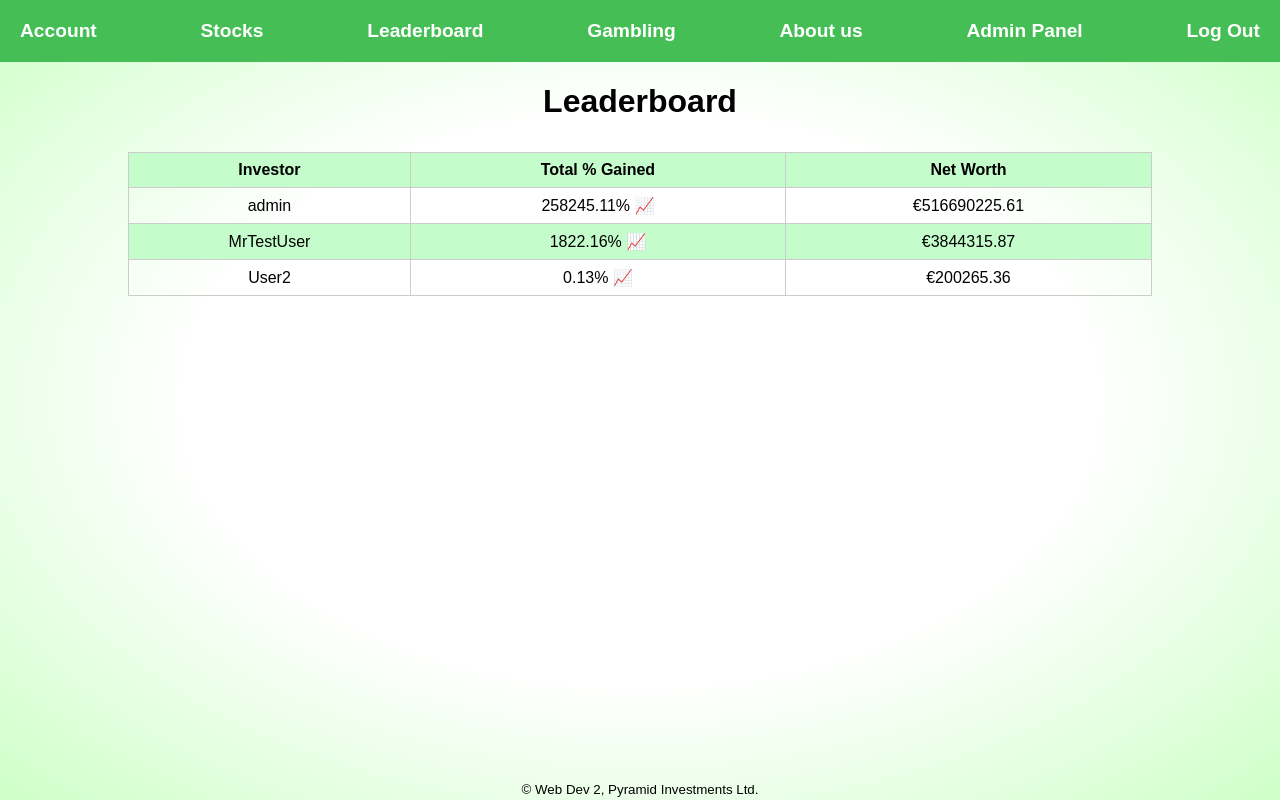
After one commit to liamcotter/CA1, a Flask app: page /leaderboard in a window 1280 px wide. The commit adds this page. Run offline with Flask 2, Linux system fonts and the light colour scheme; a user stored in the database is signed in; data comes from the database, SQL or seed files in the repository.

Commit message:
Fixed stock price and graphs

```diff
--- a/app.py
+++ b/app.py
@@ -1,6 +1,6 @@
 from flask import Flask, render_template, url_for, redirect, session, g, request, abort
 from flask_session import Session
-from forms import RegistrationForm, LoginForm, BuyForm, SellForm, AdminNewStockForm
+from forms import RegistrationForm, LoginForm, BuyForm, SellForm, AdminNewStockForm, GambleForm
 from database import get_db, close_db
 from werkzeug.security import generate_password_hash, check_password_hash
 from functools import wraps
@@ -9,8 +9,9 @@ from time import time, sleep
 import base64
 from io import BytesIO
 from matplotlib.figure import Figure
-from random import randint
+from random import randint, seed
 from price_gen import generate_new_stock_price
+from operator import itemgetter
 
 title = "Pyramid Investments Ltd."
 app = Flask(__name__)
@@ -21,11 +22,7 @@ app.teardown_appcontext(close_db)
 Session(app)
 
 """
-gamble
-leaderboard
-fix stock price
-add info for derek
-improve home page
+
 """
 
 def update_user_stats(username: str):
@@ -46,11 +43,13 @@ def update_user_stats(username: str):
             sell = 0
         total = buy-sell
         init_vals = db.execute("""SELECT time, valuation, sigma, mu, seed FROM stock_hist WHERE stock_uuid = ? ORDER BY time DESC LIMIT 1""", (uuid,)).fetchone()
-        value = generate_new_stock_price(init_vals["time"], init_vals["valuation"], init_vals["mu"], init_vals["sigma"], init_vals["seed"])
-        net_worths.append(value*total)
+        seed(init_vals["seed"])
+        random_seeds = [randint(0,9999) for _ in range(100)]
+        seed_no = random_seeds[int((time()//1)%100)]
+        price = generate_new_stock_price(init_vals["time"], init_vals["valuation"], init_vals["mu"], init_vals["sigma"],seed_no)
+        net_worths.append(price*total)
     cash_d = db.execute("""SELECT cash FROM user_hist WHERE username = ? ORDER BY time DESC LIMIT 1;""", (username,)).fetchone()
     cash = cash_d["cash"]
-    print("Update: ", cash, net_worths)
     if sum(net_worths) == 0:
         net_worth = cash
     else:
@@ -74,7 +73,6 @@ def login_required(view):
 def admin_required(view):
     @wraps(view)
     def wrapped_view(*args, **kwargs):
-        print("User:", g.user)
         if g.user != "admin":
             return redirect(url_for('login', next=request.url))
         return view(*args, **kwargs)
@@ -93,7 +91,10 @@ def api_stock(uuid):
         d["errcode"] = 1 # Only error possible
         d["error"] = "Invalid stock abbreviation"
         return d
-    price = generate_new_stock_price(init_vals["time"], init_vals["valuation"], init_vals["mu"], init_vals["sigma"], init_vals["seed"])
+    seed(init_vals["seed"])
+    random_seeds = [randint(0,9999) for _ in range(100)]
+    seed_no = random_seeds[int((time()//1)%100)]
+    price = generate_new_stock_price(init_vals["time"], init_vals["valuation"], init_vals["mu"], init_vals["sigma"],seed_no)
     d["price"] = price
     d["uuid"] = uuid
     d["time"] = time()//1
@@ -128,7 +129,10 @@ def stock(uuid):
             sellForm.quantity_sell.errors.append(f"You can only sell between 1 and {maxStock} stocks.")
         else:
             init_vals = db.execute("""SELECT time, valuation, sigma, mu, seed FROM stock_hist WHERE stock_uuid = ? ORDER BY time DESC LIMIT 1""", (uuid,)).fetchone()
-            price = generate_new_stock_price(init_vals["time"], init_vals["valuation"], init_vals["mu"], init_vals["sigma"], init_vals["seed"])
+            seed(init_vals["seed"])
+            random_seeds = [randint(0,9999) for _ in range(100)]
+            seed_no = random_seeds[int((time()//1)%100)]
+            price = generate_new_stock_price(init_vals["time"], init_vals["valuation"], init_vals["mu"], init_vals["sigma"],seed_no)
             update_user_stats(g.user)
             db.execute("""INSERT into transactions (username, time, stock_uuid, quantity, price, buy) VALUES (?, ?, ?, ?, ?, ?);""", (g.user, time()//1, uuid, quant, price*quant, False))
             db.commit()
@@ -136,7 +140,6 @@ def stock(uuid):
             cash = d["cash"]
             cash += price*quant
             net_worth = d["net_worth"]
-            print("Sold: ", cash, net_worth)
             db.execute("""INSERT INTO user_hist VALUES (?, ?, ?, ?);""", (g.user, time()//1, cash, net_worth))
             db.commit()
             sleep(1) # avoid duplicate user_info entry
@@ -145,7 +148,11 @@ def stock(uuid):
     elif buyForm.validate_on_submit() and buyForm.quantity_buy.data:
         quant = buyForm.quantity_buy.data
         init_vals = db.execute("""SELECT time, valuation, sigma, mu, seed FROM stock_hist WHERE stock_uuid = ? ORDER BY time DESC LIMIT 1""", (uuid,)).fetchone()
-        price = generate_new_stock_price(init_vals["time"], init_vals["valuation"], init_vals["mu"], init_vals["sigma"], init_vals["seed"])
+        # consistent randomness
+        seed(init_vals["seed"])
+        random_seeds = [randint(0,9999) for _ in range(100)]
+        seed_no = random_seeds[int((time()//1)%100)]
+        price = generate_new_stock_price(init_vals["time"], init_vals["valuation"], init_vals["mu"], init_vals["sigma"],seed_no)
         cash_worth = db.execute("""SELECT cash, net_worth FROM user_hist WHERE username = ? ORDER BY time DESC;""", (g.user,)).fetchone()
         cash = cash_worth["cash"]
         max_stock = cash // price
@@ -156,7 +163,6 @@ def stock(uuid):
             db.execute("""INSERT into transactions (username, time, stock_uuid, quantity, price, buy) VALUES (?, ?, ?, ?, ?, ?);""", (g.user, time()//1, uuid, quant, price*quant, True))
             db.commit()
             cash = cash - price*quant
-            print("Buy: ", cash, net_worth)
             db.execute("""INSERT INTO user_hist VALUES (?, ?, ?, ?);""", (g.user, time()//1, cash, net_worth))
             db.commit()
             sleep(1) # avoid duplicate user_info entry
@@ -167,19 +173,23 @@ def stock(uuid):
     init_vals = db.execute("""SELECT time, valuation, sigma, mu, seed FROM stock_hist WHERE stock_uuid = ? ORDER BY time DESC LIMIT 1""", (uuid,)).fetchone()
     t = init_vals["time"]
     curr_time = time()
-    diff = (curr_time - t) /100
-    print(diff)
+    size = 100
+    diff = (curr_time - t) / size
     valuations, time_x = [], []
-    for i in range(100):
+    seed(init_vals["seed"])
+    random_seeds = [randint(0,9999) for _ in range(size)]
+    for i in range(size):
         new_t = t + diff*i
-        price = generate_new_stock_price(t, init_vals["valuation"], init_vals["mu"], init_vals["sigma"], init_vals["seed"], curr_time=new_t)
-        time_x.append(new_t/(60*60))
+        seed_no = random_seeds[int((new_t//1)%size)]
+        price = generate_new_stock_price(t, init_vals["valuation"], init_vals["mu"], init_vals["sigma"], seed_no, curr_time=new_t)
+        time_x.append(new_t)
         valuations.append(price)
-    print(valuations)
     min_time = min(time_x)
-    time_x = [t-min_time for t in time_x]
+    time_x = [(t-min_time)/(3600) for t in time_x]
     fig = Figure()
     ax = fig.add_subplot()
+    ax.set_xlabel("Time (hours)")
+    ax.set_ylabel("Value (€)")
     ax.plot(time_x, valuations)
     ax.ticklabel_format(style='plain', useOffset=False)
     buf = BytesIO()
@@ -205,6 +215,11 @@ def stock(uuid):
 @login_required
 def query():
     db = get_db()
+    # Update for better data/records
+    users = db.execute("""SELECT username FROM users""").fetchall()
+    users = [user["username"] for user in users]
+    for user in users:
+        update_user_stats(user)
     stockList = []
     stocks = db.execute("""SELECT * FROM stock_name;""").fetchall()
     for stock in stocks:
@@ -213,7 +228,10 @@ def query():
         latest_info = db.execute("""SELECT * FROM stock_hist WHERE stock_uuid = ? ORDER BY time DESC;""", (uuid,)).fetchone()
         update_time = latest_info["time"]
         init_vals = db.execute("""SELECT time, valuation, sigma, mu, seed FROM stock_hist WHERE stock_uuid = ? ORDER BY time DESC LIMIT 1""", (uuid,)).fetchone()
-        price = generate_new_stock_price(init_vals["time"], init_vals["valuation"], init_vals["mu"], init_vals["sigma"], init_vals["seed"])
+        seed(init_vals["seed"])
+        random_seeds = [randint(0,9999) for _ in range(100)]
+        seed_no = random_seeds[int((time()//1)%100)]
+        price = generate_new_stock_price(init_vals["time"], init_vals["valuation"], init_vals["mu"], init_vals["sigma"],seed_no)
         share_count = latest_info["share_count"]
         market_value = round(share_count * price,2)
         last_update = (time() - update_time) //3600 # minutes ago
@@ -304,7 +322,10 @@ def account():
         if total > 0:
             d["total"] = total
             init_vals = db.execute("""SELECT time, valuation, sigma, mu, seed FROM stock_hist WHERE stock_uuid = ? ORDER BY time DESC LIMIT 1""", (uuid,)).fetchone()
-            value = generate_new_stock_price(init_vals["time"], init_vals["valuation"], init_vals["mu"], init_vals["sigma"], init_vals["seed"])
+            seed(init_vals["seed"])
+            random_seeds = [randint(0,9999) for _ in range(100)]
+            seed_no = random_seeds[int((time()//1)%100)]
+            value = generate_new_stock_price(init_vals["time"], init_vals["valuation"], init_vals["mu"], init_vals["sigma"],seed_no)
             d["net_worth"] = round(value*total,2)
             d["value"] = round(value,2)
             stock = db.execute("""SELECT name FROM stock_name WHERE stock_uuid = ?;""", (uuid,)).fetchone()
@@ -318,9 +339,11 @@ def account():
         x_time.append(instance["time"])
         y_net_worth.append(instance["net_worth"])
     min_time = min(x_time)
-    x_time = [(t-min_time) //60 for t in x_time]
+    x_time = [(t-min_time) /3600 for t in x_time]
     fig = Figure()
     ax = fig.add_subplot()
+    ax.set_xlabel("Time (hours)")
+    ax.set_ylabel("Net Worth (€)")
     ax.plot(x_time, y_net_worth)
     ax.ticklabel_format(style='plain', useOffset=False)
     buf = BytesIO()
@@ -343,8 +366,8 @@ def admin():
         init_valuation = form.valuation.data
         share_count = form.share_count.data
         start_time = time()
-        sigma = (randint(0,40000)-20000) /100000 # returns a value bewteen -0.2 and 0.2
-        mu = (randint(0,10000)-5000)/100000 # returns a value between -0.05 and 0.05
+        sigma = (randint(0,60000)-30000) /100000 # returns a value bewteen -0.3 and 0.3
+        mu = (randint(0,20000)-10000)/100000 # returns a value between -0.1 and 0.1
         seed = randint(0,100000)
         db = get_db()
         stocks = db.execute("""SELECT * FROM stock_name""").fetchall()
@@ -355,21 +378,79 @@ def admin():
                 form.stockname.errors.append("Stock name already exists.")
             if len(form.stockname.errors) != 0 or len(form.stockname.errors) != 0:
                 return render_template("admin.html", form=form,  title=title)
-        db.execute("""INSERT INTO stock_name VALUES (?, ?)""", (shorthand, stockname))
-        db.execute("""INSERT INTO stock_hist VALUES (?, ?, ?, ?, ?, ?, ?)""", (shorthand, start_time, init_valuation, share_count, sigma, mu, seed))
+        db.execute("""INSERT INTO stock_name VALUES (?, ?);""", (shorthand, stockname))
+        db.execute("""INSERT INTO stock_hist VALUES (?, ?, ?, ?, ?, ?, ?);""", (shorthand, start_time, init_valuation, share_count, sigma, mu, seed))
         db.commit()
         return redirect(url_for("query"))
     return render_template("admin.html", form=form,  title=title)
 
 @app.route("/gamble", methods=["GET","POST"])
+@login_required
 def gamble():
-    return render_template("gamble.html", title=title)
+    form = GambleForm()
+    if form.validate_on_submit():
+        db = get_db()
+        cash_d = db.execute("""SELECT cash, net_worth FROM user_hist WHERE username = ? ORDER BY time DESC LIMIT 1;""", (g.user,)).fetchone()
+        cash = cash_d["cash"]
+        net_worth = cash_d["net_worth"] - cash # stocks only
+        guess = form.guess.data
+        limit = form.limit.data
+        bet = form.bet.data
+        if bet > cash:
+            form.bet.errors.append("You cannot afford your bet!")
+            return render_template("gamble.html", title=title)
+        if guess > limit:
+            form.guess.errors.append("Guess cannot exceed the chosen limit.")
+            return render_template("gamble.html", title=title)
+        # to give a disadvantage to the user, I make limit+1 options. This reduces the expected value without changing the prize
+        # It is deceiving to do this, but they will never know!
+        guess_user = randint(1, limit+1) # User has illusion of the chosen number but I override it.
+        target = randint(1,limit+1)
+        if guess_user == target:
+            payout = (limit*bet - bet)
+            outcome = 1
+        else:
+            payout = -bet
+            outcome = 0
+        cash += payout
+        net_worth = net_worth + cash # stocks + new cash
+        db.execute("""INSERT INTO user_hist VALUES (?, ?, ?, ?);""", (g.user, time()//1, cash, net_worth))
+        db.commit()
+        d = {}
+        d["payout"] = abs(payout)
+        d["bet"] = bet
+        d["user"] = g.user
+        d["outcome"] = outcome
+        return render_template("gamble_outcome.html", title=title, d=d)
+    return render_template("gamble.html", title=title, form=form)
+
+@app.route("/leaderboard")
+@login_required
+def leaderboard():
+    db = get_db()
+    users = db.execute("""SELECT username FROM users""").fetchall()
+    users = [user["username"] for user in users]
+    user_list = []
+    for user in users:
+        update_user_stats(user)
+        net_val_dict = db.execute("""SELECT net_worth FROM user_hist WHERE username = ? ORDER BY time DESC LIMIT 1;""", (user,)).fetchone()
+        net_val = net_val_dict["net_worth"]
+        change = (net_val - 200000) / 2000
+        d = {}
+        d["net_val"] = round(net_val,2)
+        d["change"] = round(change,2)
+        d["name"] = user
+        user_list.append(d)
+    # Quick sorting by key of dict
+    # https://docs.python.org/3/library/operator.html#operator.itemgetter
+    sorted_leaderboard = sorted(user_list, key=itemgetter('change'), reverse=True)
+    return render_template("leaderboard.html", title=title, lb=sorted_leaderboard)
 
 # https://flask.palletsprojects.com/en/1.1.x/patterns/errorpages/
 @app.errorhandler(404)
 def page_not_found(e):
-    return render_template('404.html'), 404
+    return render_template('404.html', title=title), 404
 
 @app.errorhandler(500)
 def page_not_found(e):
-    return render_template('500.html'), 500
+    return render_template('500.html', title=title), 500
--- a/database.py
+++ b/database.py
@@ -9,6 +9,7 @@ def get_db():
         )
         g.db.row_factory = sqlite3.Row
     return g.db
+
 def close_db(e=None):
     db = g.pop("db", None)
     if db is not None:
--- a/forms.py
+++ b/forms.py
@@ -27,3 +27,9 @@ class AdminNewStockForm(FlaskForm):
 	valuation = IntegerField("Initial Valuation: ", validators=[InputRequired(message="You must specify the initial valuation of the stock."), NumberRange(min=0.000001,message="Value cannot be negative")])
 	share_count = IntegerField("Inital Share Count: ", validators=[InputRequired(message="Please enter the total share count"), NumberRange(min=1, message="Total share count must be greater than 0")])
 	submit = SubmitField("Create")
+
+class GambleForm(FlaskForm):
+	limit = IntegerField("Numbers to choose from: ", validators=[InputRequired(message="Please specify the highest number possible to be drawn."), NumberRange(min=2, message="2 is the minimum.")])
+	guess = IntegerField("Guess: ", validators=[InputRequired(message="Please bet on a number!")])
+	bet = IntegerField("Bet: ", validators=[InputRequired(message="Please gamble some money!")])
+	submit = SubmitField("Gamble")
--- a/schema.sql
+++ b/schema.sql
@@ -58,9 +58,9 @@ SELECT * FROM transactions;
 
 SELECT (SELECT SUM(quantity) as tot_buy FROM transactions WHERE buy = 0 AND stock_uuid = "GSCN" AND username = "admin")
 - COALESCE(SELECT SUM(quantity) FROM transactions WHERE buy = 0 AND stock_uuid = "GSCN" AND username = "admin", 0) AS net_stock FROM transactions LIMIT 1;
+/*
+UPDATE stock_hist SET sigma = 0.2 WHERE stock_uuid = "HYLP";
 
-UPDATE stock_hist SET time = 1678814633.0325038 WHERE stock_uuid = "NXCR";
-/*
 test 123
 alt_user 1
 admin 3.14159
--- a/static/styles.css
+++ b/static/styles.css
@@ -81,7 +81,8 @@ body {
 
 p,
 figure,
-h2 {
+h2,
+h1 {
     text-align: center;
 }
 
@@ -258,3 +259,46 @@ footer {
     display: flex;
     justify-content: center;
 }
+
+/* gambling outcome */
+
+
+/*
+    experimental feature, so not on Firefox and Safari, but is on Chromium browsers
+    Allows you to animate colour change
+    https://developer.mozilla.org/en-US/docs/Web/CSS/@property
+*/
+
+@property --c {
+    syntax: '<color>';
+    inherits: false;
+    initial-value: #ceffc7;
+  }
+
+@keyframes pulse_bad {
+    from {--c: #ceffc7;}
+    to {--c:#ff0000a2;}
+}
+
+@keyframes pulse_good {
+    from {--c: #ceffc7;}
+    to {--c:#00b303c5;}
+}
+
+#gambleoutcomegood {
+    height: 99vh;
+    animation: pulse_good 1s linear 0s normal forwards;
+    background-color: var(--c);
+    display: flex;
+    justify-content: center;
+    align-items: center;
+}
+
+#gambleoutcomebad {
+    height: 100vh;
+    animation: pulse_bad 1s linear 0s normal forwards;
+    background-color: var(--c);
+    display: flex;
+    justify-content: center;
+    align-items: center;
+}
--- a/templates/base.html
+++ b/templates/base.html
@@ -5,19 +5,24 @@
     <meta charset="utf-8" />
     <title>{{ title }}</title>
     <link rel="stylesheet" href="{{ url_for('static', filename='styles.css') }}" />
+    <link rel="icon" href="{{ url_for('static',filename='favicon.ico') }}" />
 </head>
 
 <body>
     <header>
         {% if g.user == "admin" %}
             <a href="{{url_for('account')}}">Account</a>
-            <a href="{{url_for('query')}}">Query</a>
+            <a href="{{url_for('query')}}">Stocks</a>
+            <a href="{{url_for('leaderboard')}}">Leaderboard</a>
+            <a href="{{url_for('gamble')}}">Gambling</a>
             <a href="{{url_for('about')}}">About us</a>
             <a href="{{url_for('admin')}}">Admin Panel</a>
             <a href="{{url_for('logout')}}">Log Out</a>
         {% elif g.user %}
             <a href="{{url_for('account')}}">Account</a>
-            <a href="{{url_for('query')}}">Query</a>
+            <a href="{{url_for('query')}}">Stocks</a>
+            <a href="{{url_for('leaderboard')}}">Leaderboard</a>
+            <a href="{{url_for('gamble')}}">Gambling</a>
             <a href="{{url_for('about')}}">About us</a>
             <a href="{{url_for('logout')}}">Log Out</a>
         {% else %}
--- /dev/null
+++ b/templates/leaderboard.html
@@ -0,0 +1,23 @@
+{% extends "base.html" %}
+
+{% block main_content %}
+<h1>Leaderboard</h1>
+<table>
+    <tr>
+        <th>Investor</th>
+        <th>Total % Gained</th>
+        <th>Net Worth</th>
+    </tr>
+{% for user in lb %}
+<tr>
+    <td>{{ user["name"] }}</td>
+    {% if user["change"] > 0 %}
+        <td>{{ user["change"] }}% &#x1F4C8</td>
+    {% else %}
+        <td>{{ user["change"] }}% &#x1F4C9</td>
+    {% endif %}
+    <td>€{{ user["net_val"] }}</td>
+</tr>
+{% endfor %}
+</table>
+{% endblock %}
```
Also changed, not shown: price_gen.py (+8 -36 lines), templates/gamble.html (+25 -0 lines), templates/gamble_outcome.html (added, +13 -0 lines), templates/template.html (deleted, +0 -9 lines), app.db, static/favicon.ico (added), 7 other files.
